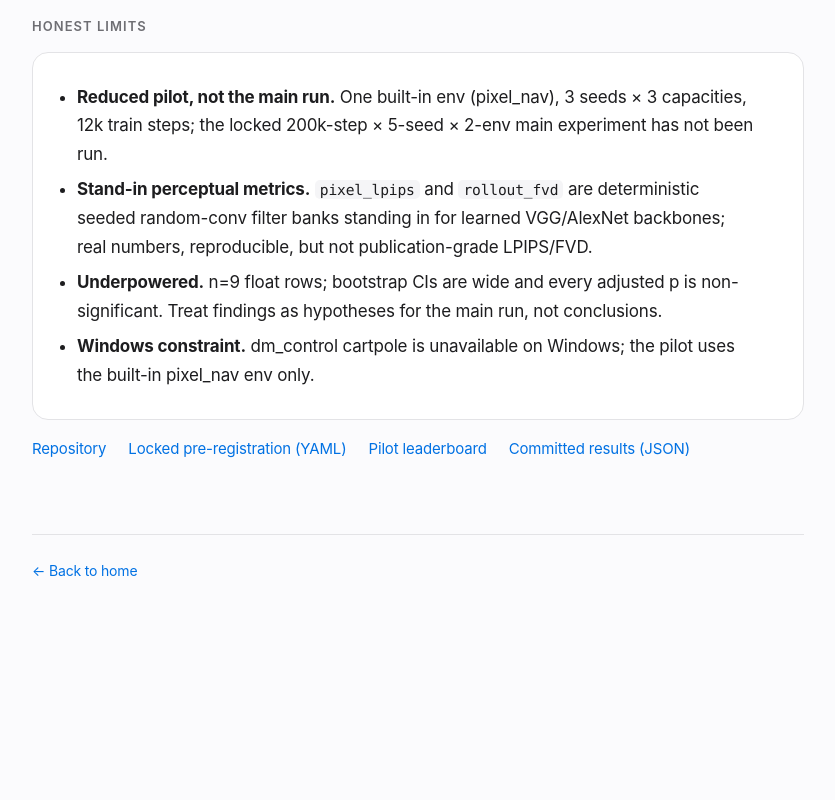
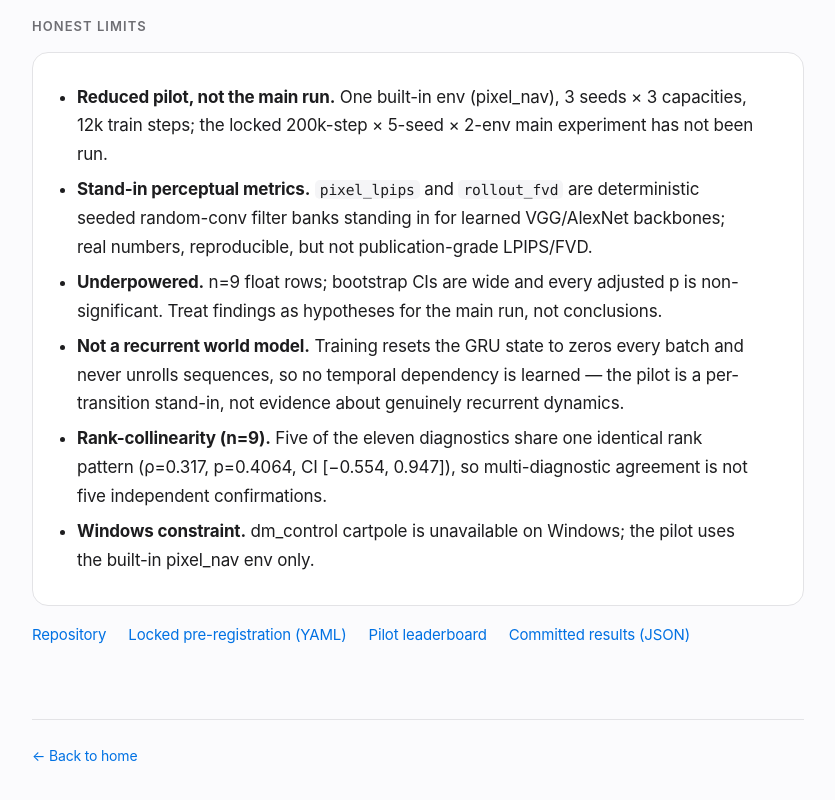
Before and after one commit to dafahaha/dafahaha.github.io, a plain HTML site: page wm-audit.html in a window 1280 px wide. Shown: the part 1125-1925 px from the top of the page, without its empty margins (222-1057 px from the left). Before the commit the page ends 1804 px from the top, so only its background shows below. Drawn offline with Linux system fonts and the light colour scheme.

Commit message:
docs(wm-audit): disclose the recurrent-state and rank-collinearity caveats; CV meta: twitter description + PDF timestamps

```diff
--- a/wm-audit.html
+++ b/wm-audit.html
@@ -155,6 +155,12 @@ footer{
       numbers, reproducible, but not publication-grade LPIPS/FVD.</li>
       <li><strong>Underpowered.</strong> n=9 float rows; bootstrap CIs are wide and every adjusted p is
       non-significant. Treat findings as hypotheses for the main run, not conclusions.</li>
+      <li><strong>Not a recurrent world model.</strong> Training resets the GRU state to zeros every
+      batch and never unrolls sequences, so no temporal dependency is learned — the pilot is a
+      per-transition stand-in, not evidence about genuinely recurrent dynamics.</li>
+      <li><strong>Rank-collinearity (n=9).</strong> Five of the eleven diagnostics share one identical
+      rank pattern (ρ=0.317, p=0.4064, CI [−0.554, 0.947]), so multi-diagnostic agreement is not
+      five independent confirmations.</li>
       <li><strong>Windows constraint.</strong> dm_control cartpole is unavailable on Windows; the pilot uses
       the built-in pixel_nav env only.</li>
     </ul>
```
Also changed, not shown: CV.html (+1 -0 lines), 1 other file.
